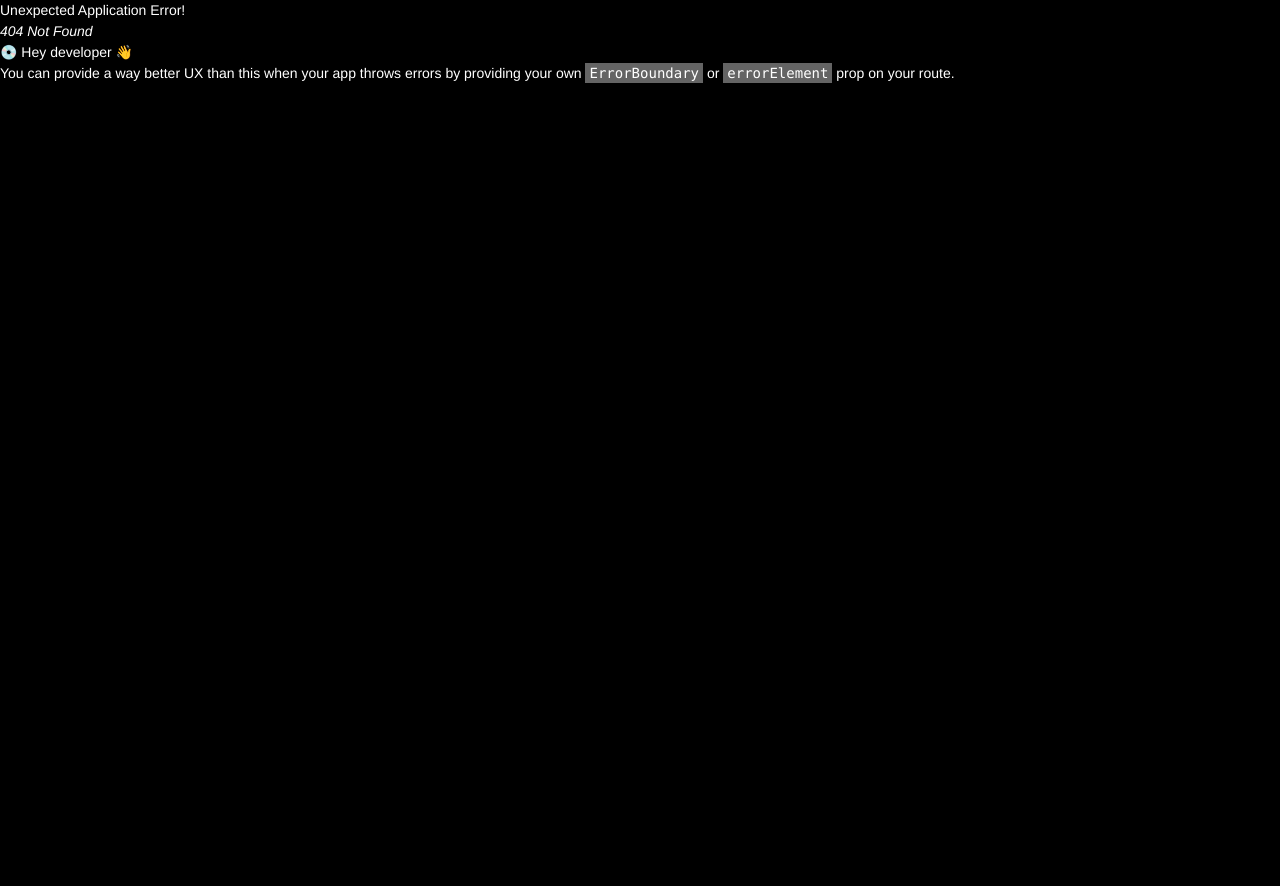
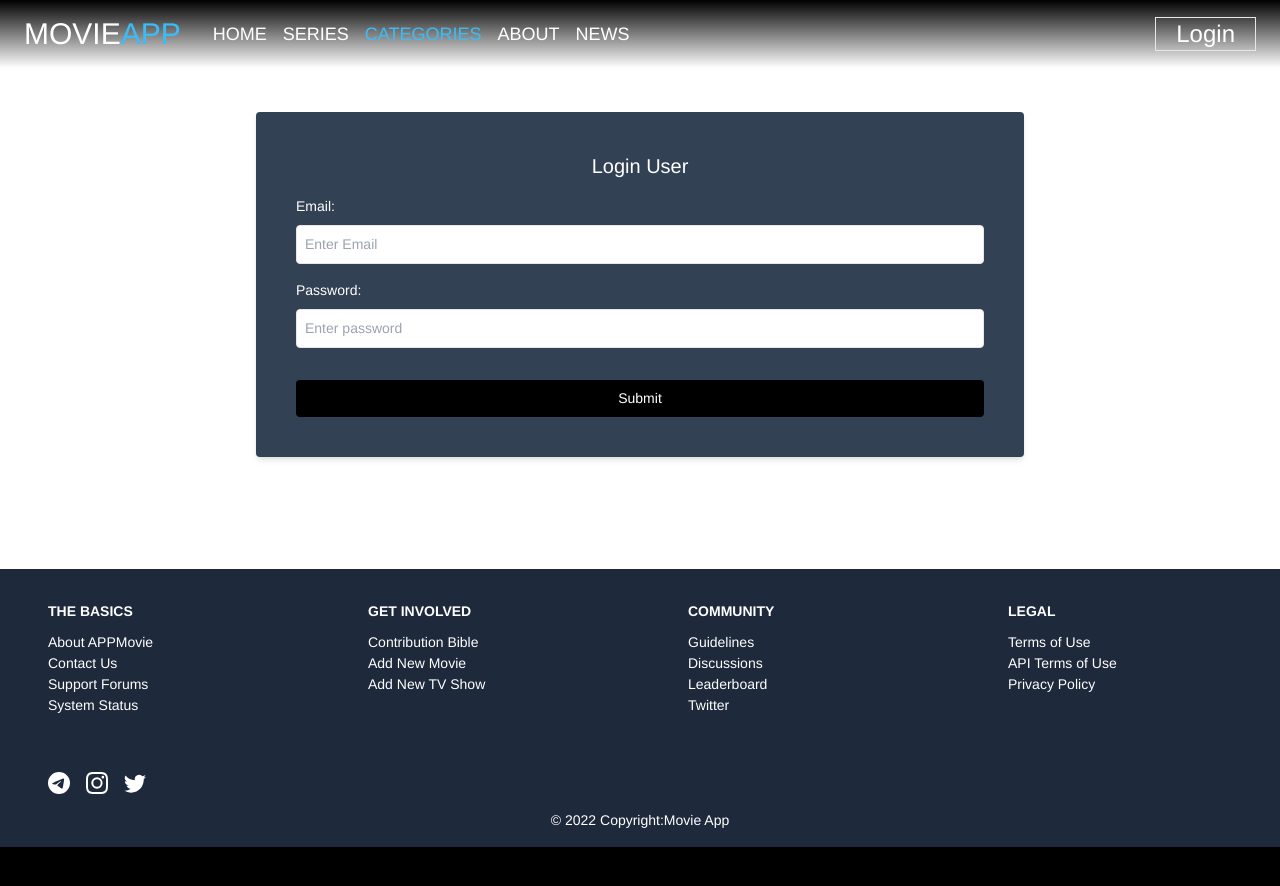
Before and after one commit to mahdirez/Project-final, a React (Create React App) app: page /login in a window 1280 px wide. Before the commit this address had no page. Shown: the top 886 px of the page. Built offline with nearby package versions, Linux system fonts and the light colour scheme; the HTML template or start-up script is replaced by a standard one.

Commit message:
add login

```diff
--- a/src/components/header/nav/SubscriptionNav.jsx
+++ b/src/components/header/nav/SubscriptionNav.jsx
@@ -1,7 +1,12 @@
-import React from 'react'
+import React from "react";
+import { Link } from "react-router-dom";
 
 export default function SubscriptionNav() {
   return (
-    <button className="text-2xl border px-5 py-0 hover:text-sky-400 hover:border-sky-400">Login</button>
-  )
+    <Link to="/login/">
+      <button className="text-2xl border px-5 py-0 hover:text-sky-400 hover:border-sky-400">
+        Login
+      </button>
+    </Link>
+  );
 }
--- /dev/null
+++ b/src/components/pages/Login.jsx
@@ -0,0 +1,20 @@
+import React from 'react'
+
+export default function Login() {
+  return (
+    <div className='bg-white pt-28 pb-28'>
+        <div className="bg-slate-700 rounded p-10 text-center shadow-md mx-auto w-3/5">
+       <p className="text-xl">Login User</p>
+       <div className="my-4 text-left">
+        <label for="email" className="text-white">Email:</label>
+        <input type="text"  className="border block w-full outline-none p-2 mt-2 text-black rounded" id="email" placeholder="Enter Email"/>
+       </div>
+       <div className="my-4 text-left">
+        <label for="password" className="text-white">Password:</label>
+        <input type="password" className="border block outline-none w-full p-2 mt-2 text-black rounded" id="password" placeholder="Enter password"/>
+       </div>
+      <button id="btn" className="bg-black text-white py-2 mt-4 inline-block w-full rounded" type="submit">Submit</button>
+     </div>
+    </div>
+  )
+}
```
Also changed, not shown: src/router.jsx (+27 -19 lines).
